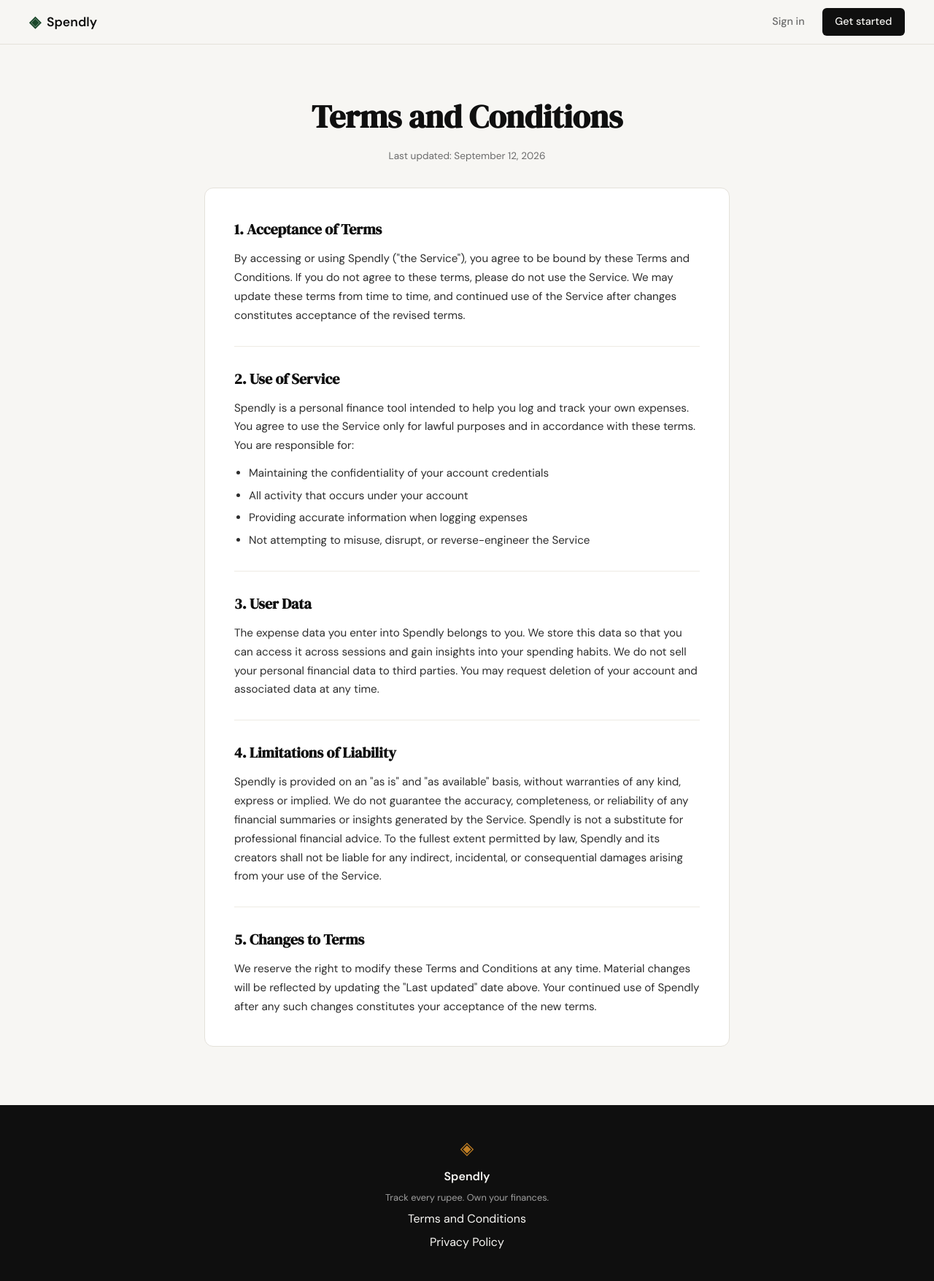
After one commit to Advaitha23/spendly, a Flask app: page /terms in a window 1280 px wide. The commit adds this page. Shown: the whole page at 73% size. Run offline with Flask 3, Linux system fonts and the light colour scheme.

Commit message:
landing: add terms and conditions page and route

```diff
--- a/expense-tracker/app.py
+++ b/expense-tracker/app.py
@@ -20,6 +20,11 @@ def register():
 @app.route("/login")
 def login():
     return render_template("login.html")
+
+
+@app.route("/terms")
+def terms():
+    return render_template("terms.html")
 
 
 # ------------------------------------------------------------------ #
--- a/expense-tracker/static/css/style.css
+++ b/expense-tracker/static/css/style.css
@@ -478,6 +478,75 @@ a { color: inherit; text-decoration: none; }
 .auth-switch a:hover { text-decoration: underline; }
 
 /* ------------------------------------------------------------------ */
+/* Legal pages                                                         */
+/* ------------------------------------------------------------------ */
+
+.legal-section {
+    padding: 4rem 2rem 5rem;
+}
+
+.legal-container {
+    max-width: 720px;
+    margin: 0 auto;
+}
+
+.legal-header {
+    text-align: center;
+    margin-bottom: 2rem;
+}
+
+.legal-title {
+    font-family: var(--font-display);
+    font-size: clamp(2rem, 4vw, 2.75rem);
+    color: var(--ink);
+    margin-bottom: 0.5rem;
+}
+
+.legal-updated {
+    font-size: 0.85rem;
+    color: var(--ink-muted);
+}
+
+.legal-card {
+    background: var(--paper-card);
+    border: 1px solid var(--border);
+    border-radius: var(--radius-md);
+    padding: 2.5rem;
+}
+
+.legal-card h2 {
+    font-family: var(--font-display);
+    font-size: 1.25rem;
+    color: var(--ink);
+    margin-bottom: 0.75rem;
+}
+
+.legal-card section + section {
+    margin-top: 1.75rem;
+    padding-top: 1.75rem;
+    border-top: 1px solid var(--border-soft);
+}
+
+.legal-card p {
+    font-size: 0.95rem;
+    color: var(--ink-soft);
+    line-height: 1.7;
+    margin-bottom: 0.75rem;
+}
+
+.legal-card p:last-child { margin-bottom: 0; }
+
+.legal-card ul {
+    margin: 0 0 0.75rem 1.25rem;
+    color: var(--ink-soft);
+    font-size: 0.95rem;
+    line-height: 1.7;
+}
+
+.legal-card li { margin-bottom: 0.3rem; }
+.legal-card ul:last-child { margin-bottom: 0; }
+
+/* ------------------------------------------------------------------ */
 /* Footer                                                              */
 /* ------------------------------------------------------------------ */
 
--- a/expense-tracker/templates/base.html
+++ b/expense-tracker/templates/base.html
@@ -34,7 +34,7 @@
             <span class="brand-icon">◈</span>
             <span class="footer-name">Spendly</span>
             <p class="footer-copy">Track every rupee. Own your finances.</p>
-            <a href="#">Terms and Conditions</a>
+            <a href="{{ url_for('terms') }}">Terms and Conditions</a>
             <a href="#">Privacy Policy</a>
         </div>
     </footer>
--- /dev/null
+++ b/expense-tracker/templates/terms.html
@@ -0,0 +1,77 @@
+{% extends "base.html" %}
+
+{% block title %}Terms and Conditions — Spendly{% endblock %}
+
+{% block content %}
+<section class="legal-section">
+    <div class="legal-container">
+        <div class="legal-header">
+            <h1 class="legal-title">Terms and Conditions</h1>
+            <p class="legal-updated">Last updated: September 12, 2026</p>
+        </div>
+
+        <div class="legal-card">
+            <section>
+                <h2>1. Acceptance of Terms</h2>
+                <p>
+                    By accessing or using Spendly ("the Service"), you agree to be bound by
+                    these Terms and Conditions. If you do not agree to these terms, please
+                    do not use the Service. We may update these terms from time to time, and
+                    continued use of the Service after changes constitutes acceptance of the
+                    revised terms.
+                </p>
+            </section>
+
+            <section>
+                <h2>2. Use of Service</h2>
+                <p>
+                    Spendly is a personal finance tool intended to help you log and track
+                    your own expenses. You agree to use the Service only for lawful purposes
+                    and in accordance with these terms. You are responsible for:
+                </p>
+                <ul>
+                    <li>Maintaining the confidentiality of your account credentials</li>
+                    <li>All activity that occurs under your account</li>
+                    <li>Providing accurate information when logging expenses</li>
+                    <li>Not attempting to misuse, disrupt, or reverse-engineer the Service</li>
+                </ul>
+            </section>
+
+            <section>
+                <h2>3. User Data</h2>
+                <p>
+                    The expense data you enter into Spendly belongs to you. We store this
+                    data so that you can access it across sessions and gain insights into
+                    your spending habits. We do not sell your personal financial data to
+                    third parties. You may request deletion of your account and associated
+                    data at any time.
+                </p>
+            </section>
+
+            <section>
+                <h2>4. Limitations of Liability</h2>
+                <p>
+                    Spendly is provided on an "as is" and "as available" basis, without
+                    warranties of any kind, express or implied. We do not guarantee the
+                    accuracy, completeness, or reliability of any financial summaries or
+                    insights generated by the Service. Spendly is not a substitute for
+                    professional financial advice. To the fullest extent permitted by law,
+                    Spendly and its creators shall not be liable for any indirect,
+                    incidental, or consequential damages arising from your use of the
+                    Service.
+                </p>
+            </section>
+
+            <section>
+                <h2>5. Changes to Terms</h2>
+                <p>
+                    We reserve the right to modify these Terms and Conditions at any time.
+                    Material changes will be reflected by updating the "Last updated" date
+                    above. Your continued use of Spendly after any such changes constitutes
+                    your acceptance of the new terms.
+                </p>
+            </section>
+        </div>
+    </div>
+</section>
+{% endblock %}
```
